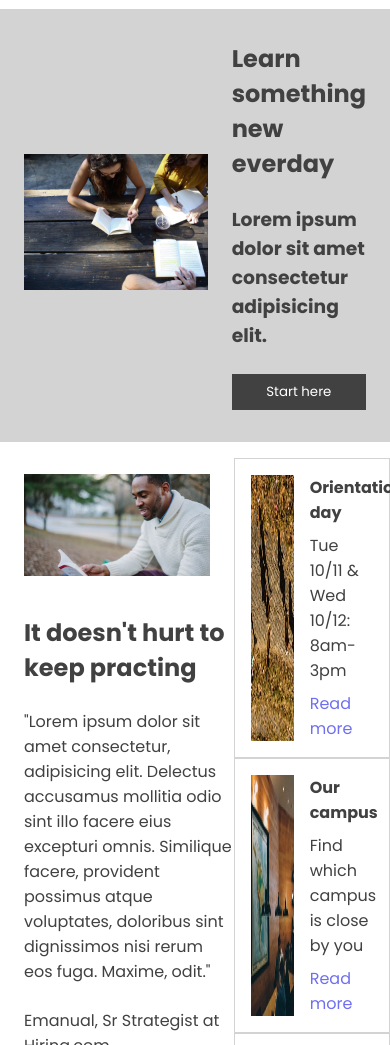
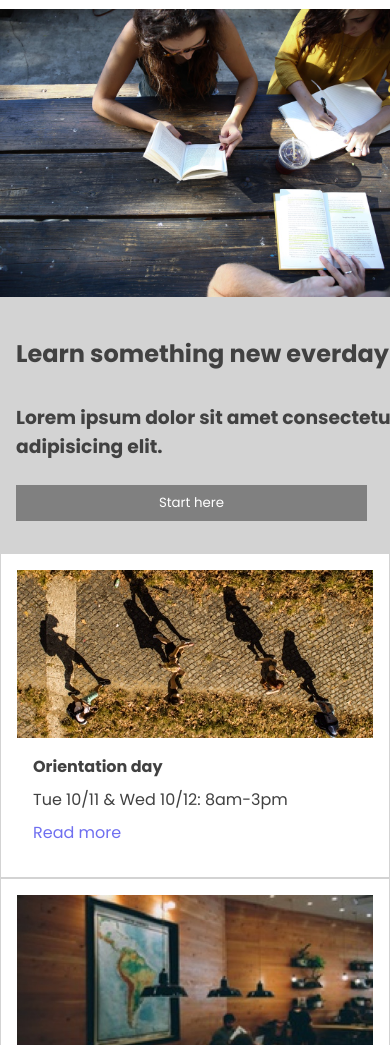
Before and after one commit to mallikanns/colmarAcademy, a plain HTML site: page index.html in a window 390 px wide. Shown: the part 55-1100 px from the top of the page. Drawn offline with Linux system fonts and the light colour scheme.

Commit message:
add media query

```diff
--- a/colmarAcademy.css
+++ b/colmarAcademy.css
@@ -90,6 +90,7 @@ main {
     color: white;
     border: none;
     padding: 8px;
+    width: 90%;
 }
 /* main-info */
 .info {
@@ -151,7 +152,6 @@ main {
     flex-flow: row wrap;
     gap: 32px;
     justify-content: center;
-    border: 1px solid red;
 }
 .course-card {
     display: flex;
@@ -266,7 +266,67 @@ footer ul a {
         display: flex;
     }
     /* main-hero */
+    .hero {
+        /* display: flex; */
+        flex-direction: column;
+        align-items: flex-start;
+        padding: 0 0 32px 0;
+    }
+    .hero_img {
+        width: 100%;
+    }
+    .hero_text {
+        width: 100%;
+        margin-left: 16px;
+    }
+    .hero_text h3 {
+        margin: 32px 0 24px;
+    }
+    .hero_text h2 {
+        margin-top: 32px;
+    }
+    .hero_text button {
+        background-color: gray;
+    }
     /* main-info */
+    .info_start {
+        display: none;
+    }
+    .info_detail {
+        width: 100%;
+        display: flex;
+        flex-direction: column;
+    }
+    .info_detail_card {
+        flex-direction: column;
+        padding: 16px 16px 32px;
+    }
+    .info_detail_card:first-child {
+        margin-top: 0px;
+    }
+    .info_detail_card img {
+        width: 100%;
+    }
+    .info_detail_card_text {
+        width: 100%;
+        justify-content: center;
+        padding-left: 16px;
+    }
+    .info_detail_card_text p {
+        margin: 8px 0;
+    }
+    .info_detail_card_text h4 {
+        margin-top: 16px;
+    }
+    #orientation {
+        content: url(./images/information-orientation-mobile.jpg);
+    }
+    #campus {
+        content: url(./images/information-campus-mobile.jpg);
+    }
+    #guest {
+        content: url(./images/information-guest-lecture-mobile.jpg);
+    }
     /* main-course */
     .course_desktop {
         display: none;
```
